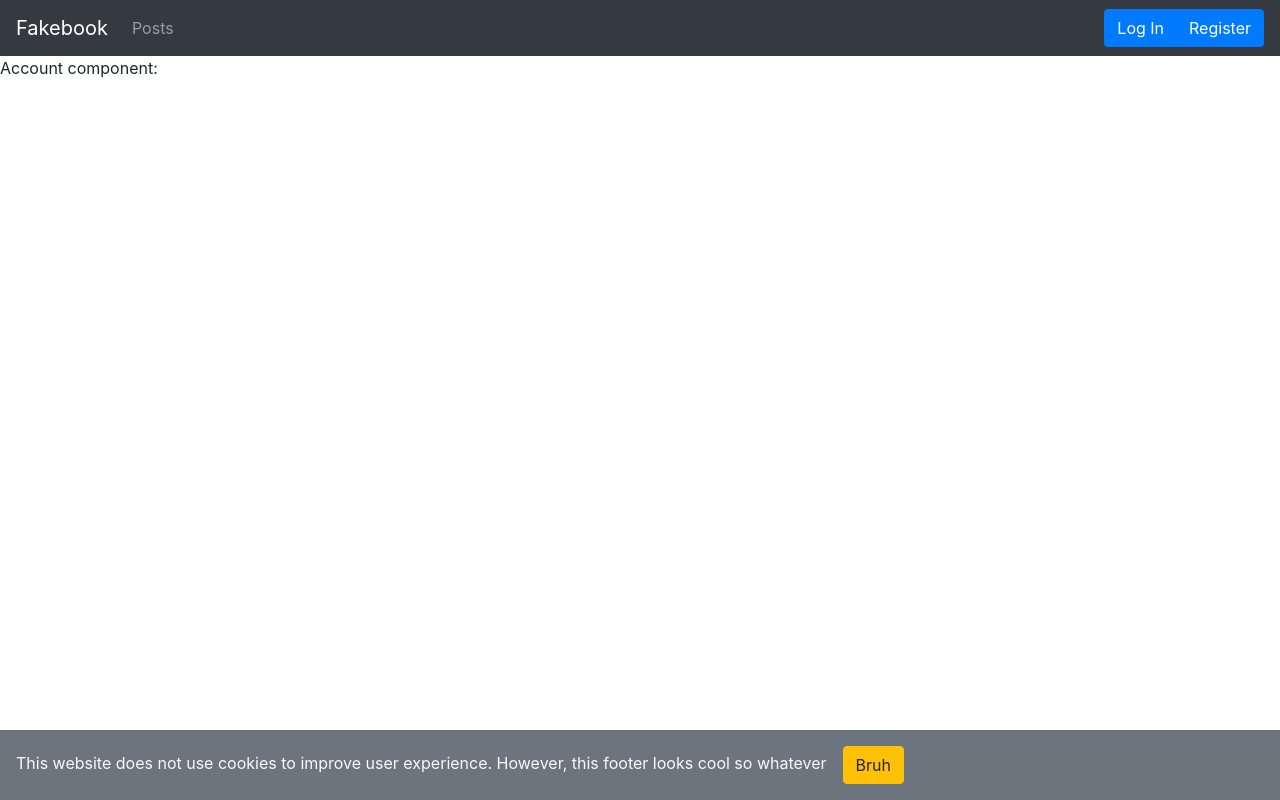
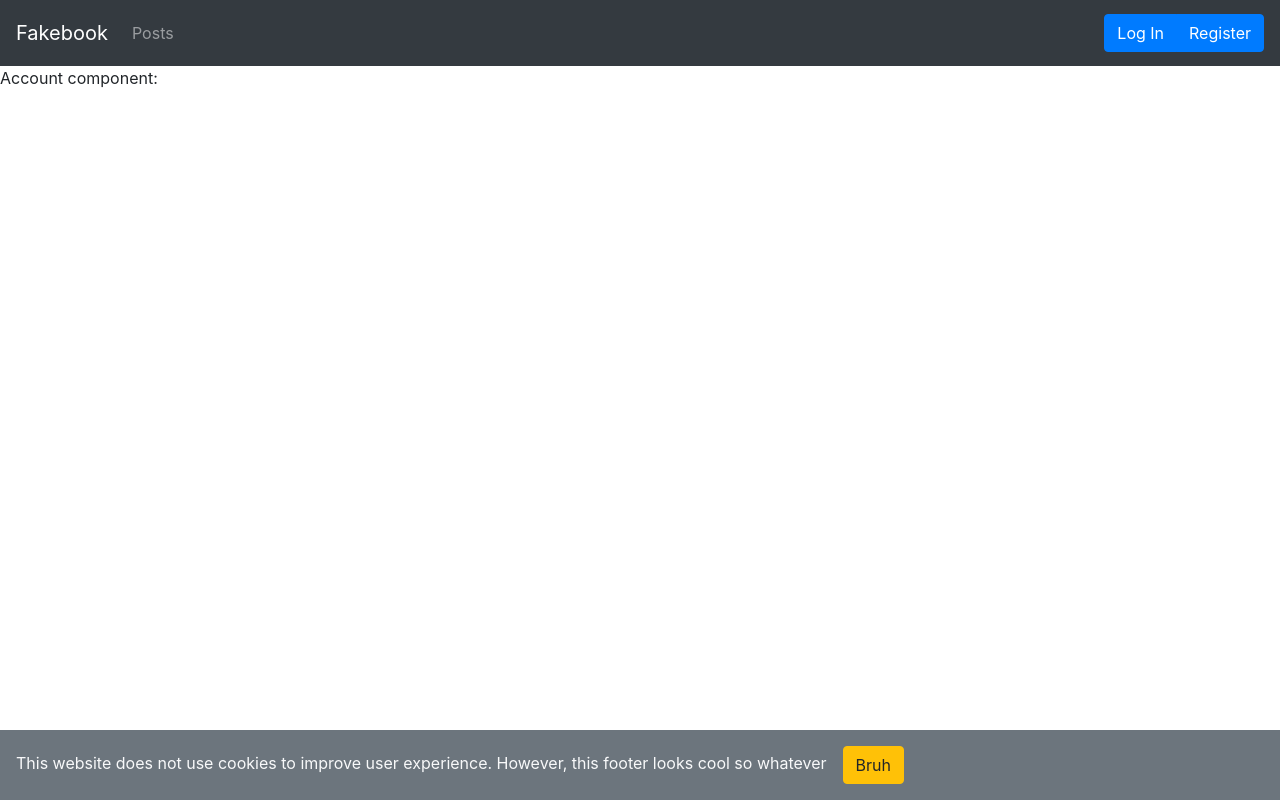
Before and after one commit to ElCholoGamer/fakebook, a React app: page /account in a window 1280 px wide. Built offline with nearby package versions, Linux system fonts and the light colour scheme.

Commit message:
fixed header

```diff
--- a/src/app/components/Header/Header.css
+++ b/src/app/components/Header/Header.css
@@ -1,9 +1,23 @@
+#header {
+	height: 66px;
+}
+
+#header-offset {
+	height: 66px;
+}
+
 #account-toggle {
+	transition: filter 100ms ease;
 	cursor: pointer;
 }
 
 #account-toggle:hover {
 	text-decoration: underline;
+	filter: brightness(95%);
+}
+
+#account-toggle:active {
+	filter: brightness(90%);
 }
 
 .dropdown-menu > a {
--- a/src/app/components/Header/index.tsx
+++ b/src/app/components/Header/index.tsx
@@ -55,7 +55,8 @@ const Header: React.FC<Props> = ({ user }) => {
 	};
 
 	return (
-		<Navbar bg="dark" variant="dark" expand="sm">
+		<>
+			<Navbar id="header" fixed="top" bg="dark" variant="dark" expand="sm">
 				<Navbar.Brand href="/">Fakebook</Navbar.Brand>
 				<Navbar.Toggle />
 				<Navbar.Collapse className="justify-content-between">
@@ -73,7 +74,7 @@ const Header: React.FC<Props> = ({ user }) => {
 					</Nav>
 					{user ? (
 						<Navbar.Text className="p-0">
-						<Dropdown className="d-inline">
+							<Dropdown alignRight className="d-inline">
 								<Dropdown.Toggle as={CustomToggle} variant="primary">
 									{user.username}
 								</Dropdown.Toggle>
@@ -98,6 +99,9 @@ const Header: React.FC<Props> = ({ user }) => {
 					)}
 				</Navbar.Collapse>
 			</Navbar>
+
+			<div id="header-offset"></div>
+		</>
 	);
 };
 
```
Lines whose indentation alone changed are shown as unchanged.
